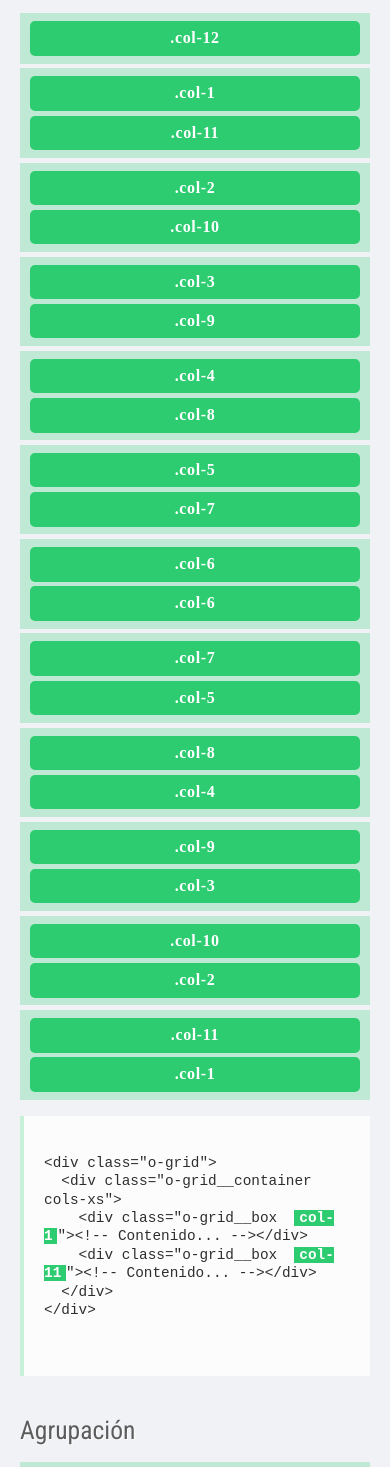
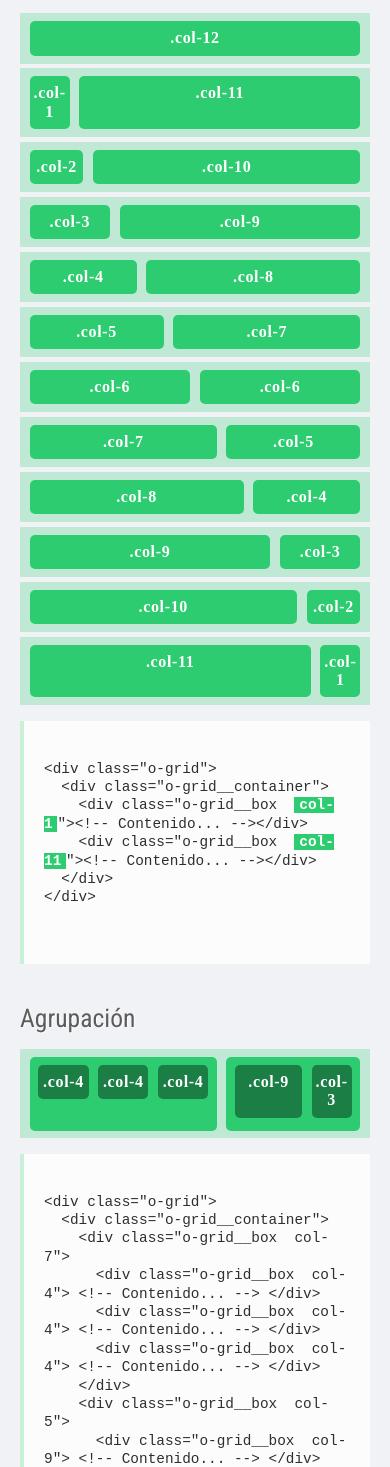
Before and after one commit to SergioCebrian/flexgrid, a plain HTML site: page index.html in a window 390 px wide. Shown: the part 92-1559 px from the top of the page. Drawn offline with nearby package versions, Linux system fonts and the light colour scheme.

Commit message:
create media queries by grid system

```diff
--- a/assets/styles/sass/settings/_config.scss
+++ b/assets/styles/sass/settings/_config.scss
@@ -1,5 +1,10 @@
 // Cols
 $class-slug-col: col !default;
+$class-slug-col-xsmall: #{$class-slug-col}-xs !default;
+$class-slug-col-small: #{$class-slug-col}-sm !default;
+$class-slug-col-medium: #{$class-slug-col}-md !default;
+$class-slug-col-large: #{$class-slug-col}-lg !default;
+$class-slug-col-xlarge: #{$class-slug-col}-xl !default;
 $numcolumns: 12;
 
 // BreakPoints
--- a/assets/styles/sass/settings/_root.scss
+++ b/assets/styles/sass/settings/_root.scss
@@ -3,13 +3,13 @@
 :root {
 
   // Breakpoints
-  --bk-medium: $bk-medium;
+  --bk-medium: #{$bk-medium};
 
   // Sizes
-  --columns: $numcolumns;
-  --full-w: $full-w;
+  --columns: #{$numcolumns};
+  --full-w: #{$full-w};
   --limit-w: 1200px;
-  --separate: $separate;
+  --separate: #{$separate};
 
   // Colors
   --grey: #5d5c5c;
--- a/assets/styles/sass/tools/_functions.scss
+++ b/assets/styles/sass/tools/_functions.scss
@@ -5,6 +5,46 @@
 		  	flex-basis: ( ($i / $numcolumns) * $full-w );
 		  	//flex-basis: calc( (#{$i} / var(--columns)) * var(--full-w) );
 	  }
+}
+
+@media (max-width: $bk-xsmall) {
+	@for $i from 1 through $numcolumns {
+		.#{$class-slug-col-xsmall}-#{$i} {
+				flex-basis: ( ($i / $numcolumns) * $full-w );
+		}
+  	}
+}
+
+@media (min-width: $bk-small) {
+	@for $i from 1 through $numcolumns {
+		.#{$class-slug-col-small}-#{$i} {
+				flex-basis: ( ($i / $numcolumns) * $full-w );
+		}
+  	}
+}
+
+@media (min-width: $bk-medium) {
+	@for $i from 1 through $numcolumns {
+		.#{$class-slug-col-medium}-#{$i} {
+				flex-basis: ( ($i / $numcolumns) * $full-w );
+		}
+  	}
+}
+
+@media (min-width: $bk-large) {
+	@for $i from 1 through $numcolumns {
+		.#{$class-slug-col-large}-#{$i} {
+				flex-basis: ( ($i / $numcolumns) * $full-w );
+		}
+  	}
+}
+
+@media (min-width: $bk-xlarge) {
+	@for $i from 1 through $numcolumns {
+		.#{$class-slug-col-xlarge}-#{$i} {
+				flex-basis: ( ($i / $numcolumns) * $full-w );
+		}
+  	}
 }
 
 
--- a/index.html
+++ b/index.html
@@ -16,50 +16,50 @@
              <h2 class="c-header__h2">Responsivo</h2>
             </header>
             <div class="o-grid">
-              <div class="o-grid__container  c-block  cols-xs">
+              <div class="o-grid__container  c-block">
                 <div class="o-grid__box  c-block__box  col-12">.col-12</div>
               </div>
-              <div class="o-grid__container  c-block  cols-xs">
+              <div class="o-grid__container  c-block">
                 <div class="o-grid__box  c-block__box  col-1">.col-1</div>
                 <div class="o-grid__box  c-block__box  col-11">.col-11</div>
               </div>
-              <div class="o-grid__container  c-block  cols-xs">
+              <div class="o-grid__container  c-block">
                 <div class="o-grid__box  c-block__box  col-2">.col-2</div>
                 <div class="o-grid__box  c-block__box  col-10">.col-10</div>
               </div>
-              <div class="o-grid__container  c-block  cols-xs">
+              <div class="o-grid__container  c-block">
                 <div class="o-grid__box  c-block__box  col-3">.col-3</div>
                 <div class="o-grid__box  c-block__box  col-9">.col-9</div>
               </div>
-              <div class="o-grid__container  c-block  cols-xs">
+              <div class="o-grid__container  c-block">
                 <div class="o-grid__box  c-block__box  col-4">.col-4</div>
                 <div class="o-grid__box  c-block__box  col-8">.col-8</div>
               </div>
-              <div class="o-grid__container  c-block  cols-xs">
+              <div class="o-grid__container  c-block">
                 <div class="o-grid__box  c-block__box  col-5">.col-5</div>
                 <div class="o-grid__box  c-block__box  col-7">.col-7</div>
               </div>
-              <div class="o-grid__container  c-block  cols-xs">
+              <div class="o-grid__container  c-block">
                 <div class="o-grid__box  c-block__box  col-6">.col-6</div>
                 <div class="o-grid__box  c-block__box  col-6">.col-6</div>
               </div>
-              <div class="o-grid__container  c-block  cols-xs">
+              <div class="o-grid__container  c-block">
                 <div class="o-grid__box  c-block__box  col-7">.col-7</div>
                 <div class="o-grid__box  c-block__box  col-5">.col-5</div>
               </div>
-              <div class="o-grid__container  c-block  cols-xs">
+              <div class="o-grid__container  c-block">
                 <div class="o-grid__box  c-block__box  col-8">.col-8</div>
                 <div class="o-grid__box  c-block__box  col-4">.col-4</div>
               </div>
-              <div class="o-grid__container  c-block  cols-xs">
+              <div class="o-grid__container  c-block">
                 <div class="o-grid__box  c-block__box  col-9">.col-9</div>
                 <div class="o-grid__box  c-block__box  col-3">.col-3</div>
               </div>
-              <div class="o-grid__container  c-block  cols-xs">
+              <div class="o-grid__container  c-block">
                 <div class="o-grid__box  c-block__box  col-10">.col-10</div>
                 <div class="o-grid__box  c-block__box  col-2">.col-2</div>
               </div>
-              <div class="o-grid__container  c-block  cols-xs">
+              <div class="o-grid__container  c-block">
                 <div class="o-grid__box  c-block__box  col-11">.col-11</div>
                 <div class="o-grid__box  c-block__box  col-1">.col-1</div>
               </div>
@@ -67,7 +67,7 @@
             <pre>
               <code>
 &lt;div class="o-grid"&gt;
-  &lt;div class="o-grid__container  cols-xs"&gt;
+  &lt;div class="o-grid__container"&gt;
     &lt;div class="o-grid__box  <strong>col-1</strong>"&gt;&lt;!-- Contenido... --&gt;&lt;/div&gt;
     &lt;div class="o-grid__box  <strong>col-11</strong>"&gt;&lt;!-- Contenido... --&gt;&lt;/div&gt;
   &lt;/div&gt;
@@ -84,14 +84,14 @@
             <div class="o-grid">
               <div class="o-grid__container  c-block">
                 <div class="o-grid__box  c-block__box  col-7">
-                    <div class="o-grid__container  cols-xs">
+                    <div class="o-grid__container">
                       <div class="o-grid__box  c-block__box c-block__box--highlight  col-4">.col-4</div>
                       <div class="o-grid__box  c-block__box c-block__box--highlight  col-4">.col-4</div>
                       <div class="o-grid__box  c-block__box c-block__box--highlight  col-4">.col-4</div>
                     </div>
                 </div>
                 <div class="o-grid__box  c-block__box  col-5">
-                    <div class="o-grid__container  cols-xs">
+                    <div class="o-grid__container">
                       <div class="o-grid__box  c-block__box c-block__box--highlight  col-9">.col-9</div>
                       <div class="o-grid__box  c-block__box c-block__box--highlight  col-3">.col-3</div>
                     </div>
@@ -124,7 +124,7 @@
              <h2 class="c-header__h2">Espacios</h2>
             </header>
             <div class="o-grid">
-              <div class="o-grid__container  c-block  cols-xs">
+              <div class="o-grid__container  c-block">
                 <div class="o-grid__box  c-block__box  col-1  offset-11">.offset-11</div>
               </div>
               <div class="o-grid__container  c-block">
```
Also changed, not shown: assets/styles/css/main.css (added), assets/styles/css/main.min.css.
